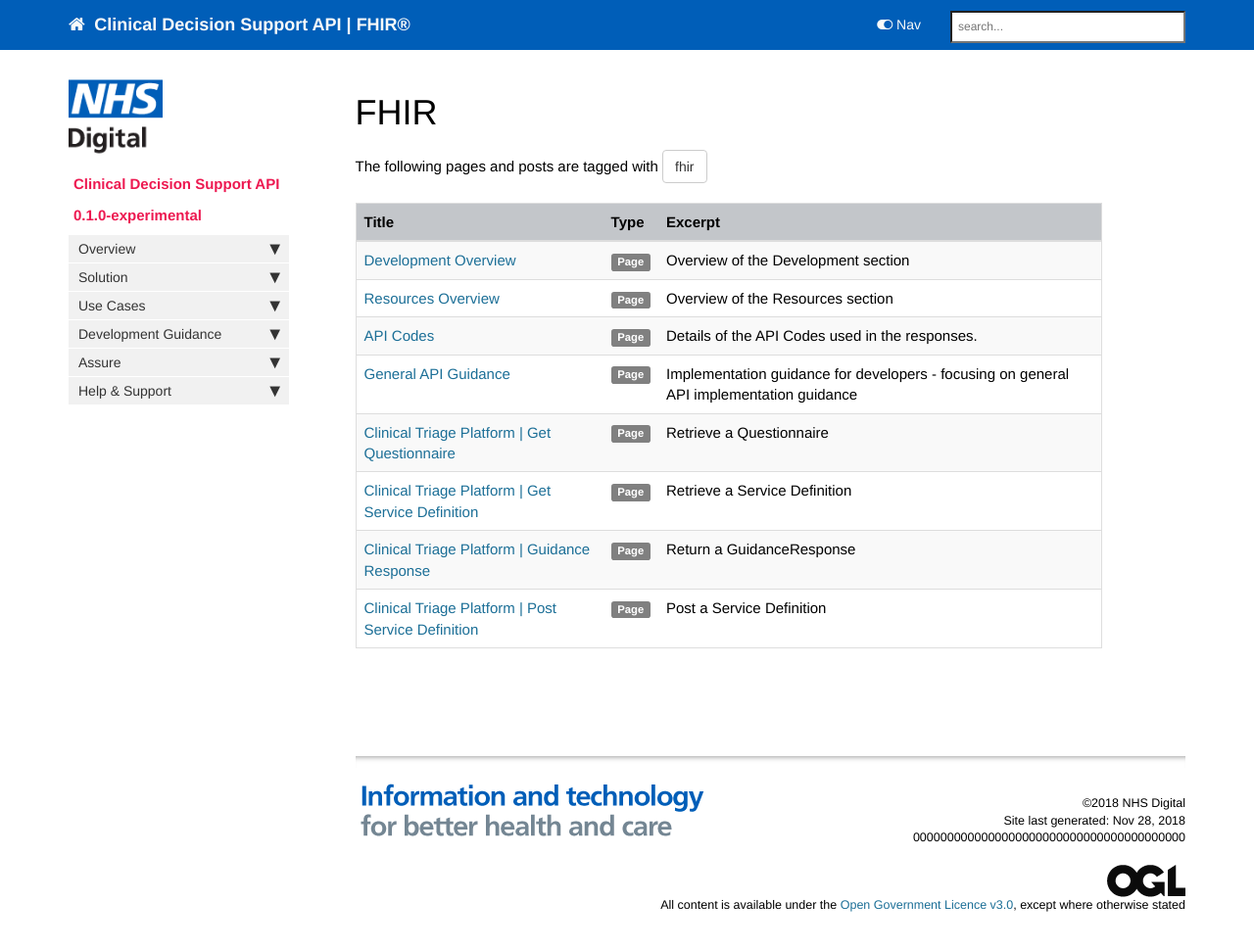
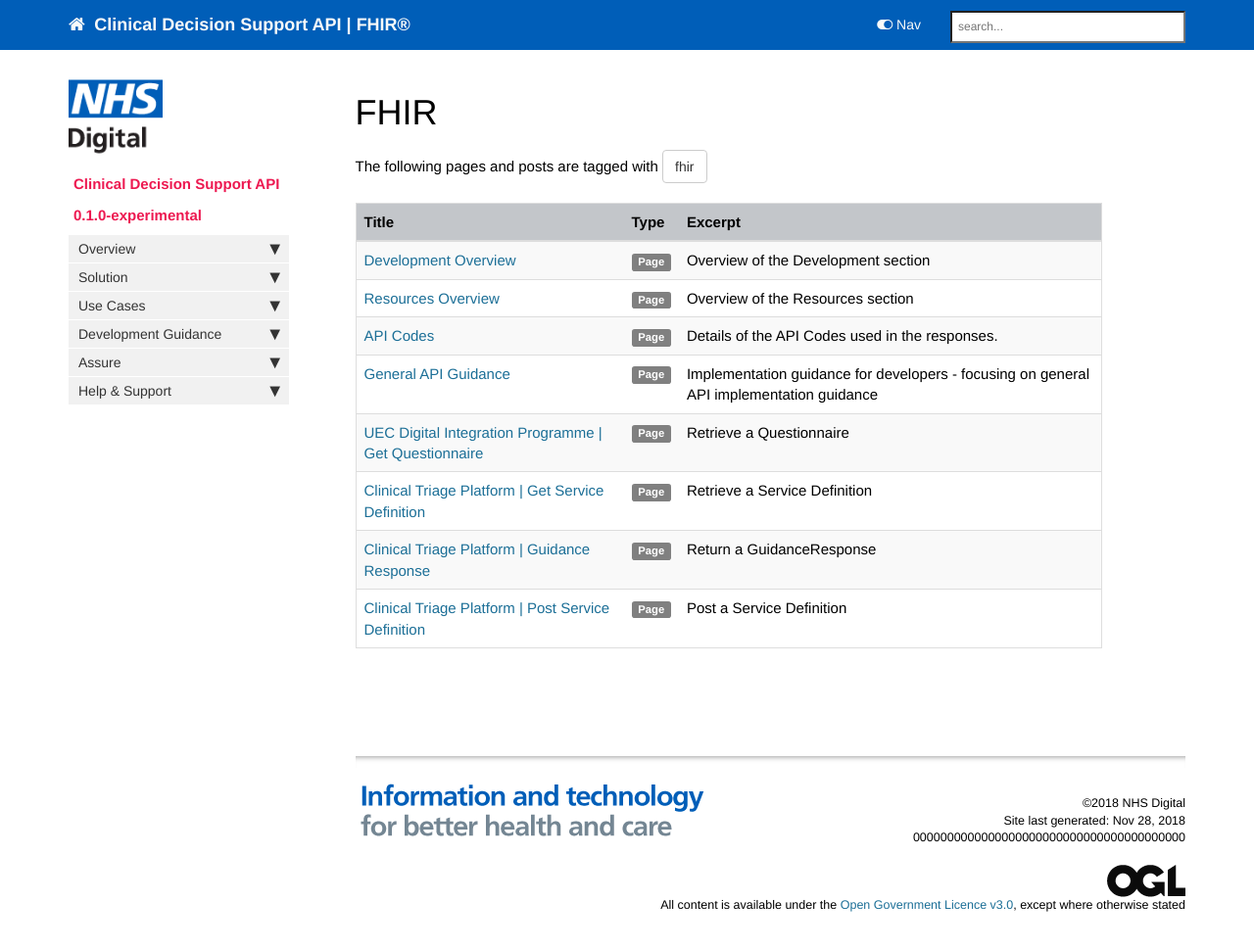
Before and after one commit to nhsconnect/FHIR-CDS, a Jekyll site: the page built from pages/tags/tag_fhir.md, in a window 1280 px wide and 994 px high. Shown: the top 970 px of the window at 98% size. Built offline with Jekyll 4.4.1, drawn with Linux system fonts in a browser that asks for light colours; nearby versions of some CDN libraries; comment, search, counter and statistics services are not loaded.

Commit message:
Changed CTP to UEC

```diff
--- a/pages/explore/api_get_questionnaire.md
+++ b/pages/explore/api_get_questionnaire.md
@@ -1,5 +1,5 @@
 ---
-title: Clinical Triage Platform | Get Questionnaire
+title: UEC Digital Integration Programme | Get Questionnaire
 keywords: questionnaire, rest,
 tags: [rest,fhir,api]
 sidebar: ctp_rest_sidebar
```
